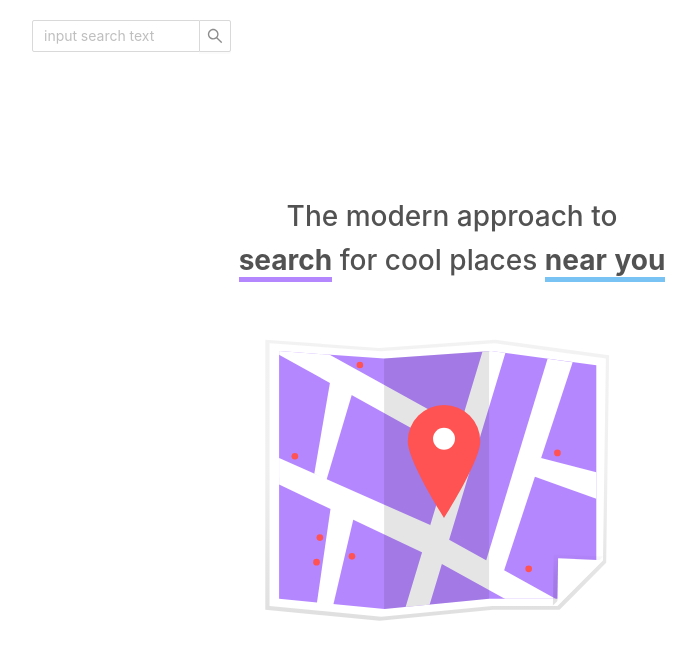
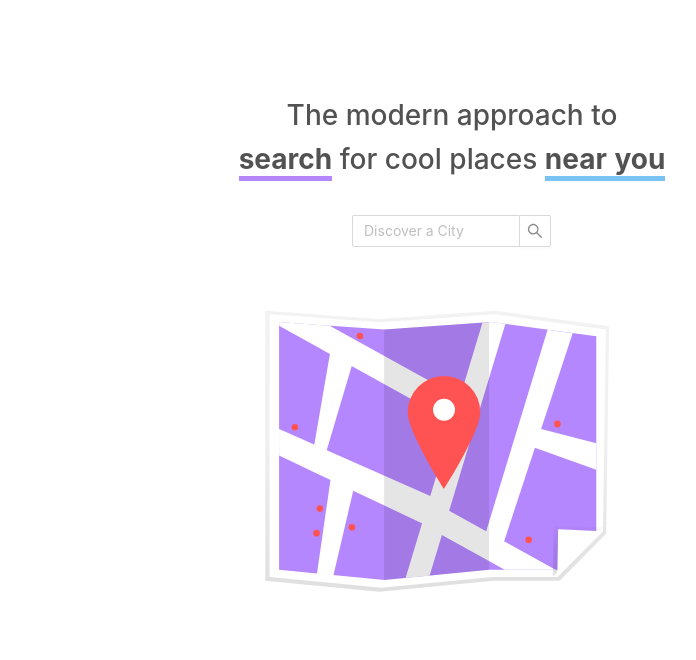
Before and after one commit to thomsz/nearby-locations, a React (Create React App) app: page / in a window 1280 px wide. Shown: the top 660 px of the page, without its empty margins (188-884 px from the left). Built offline with nearby package versions, Linux system fonts and the light colour scheme; no server answers; what google-maps-react would draw is missing.

Commit message:
Put search field into its own component Move search field into the placeholder when map isn't shown

```diff
--- a/src/App.js
+++ b/src/App.js
@@ -1,13 +1,11 @@
 import React, { useState, useEffect } from 'react';
 import geocode from 'react-geocode';
 import axios from 'axios';
-import { Input, Spin } from 'antd';
+import { Spin } from 'antd';
 import './App.css';
 import Map from './components/Map/Map';
-import { capitalize } from './utils/utils';
+import SearchField from './components/SearchField/SearchField';
 import { ReactComponent as Placeholder } from './images/map1.svg';
-
-const { Search } = Input;
 
 const App = () => {
 	const [searchQuery, setSearchQuery] = useState('');
@@ -42,6 +40,7 @@ const App = () => {
 							`http://api.geonames.org/findNearbyPlaceNameJSON?lat=${lat}&lng=${lng}&radius=${radius}&cities=cities15000&username=${process.env.REACT_APP_GEONAMES_USERNAME}`
 						);
 						const { geonames } = data;
+						console.log(geonames);
 
 						if (statusText === 'OK' && geonames.length > 0) {
 							const nearbyCities = [];
@@ -89,28 +88,25 @@ const App = () => {
 		}
 	}, [searchQuery]);
 
-	const onSearch = (input) => {
-		setSearchQuery(capitalize(input));
-	};
-
 	return (
 		<div className="App">
+			{!showPlaceholder && (
 				<div className="Header">
 					<div className="column">
-					<Search
-						placeholder="input search text"
-						onSearch={onSearch}
-						style={{ width: 200 }}
-						allowClear={true}
-					/>
+						<SearchField setSearchQuery={setSearchQuery} />
 					</div>
 					<div className="column">
 						<h2>{searchQuery}</h2>
 					</div>
 				</div>
+			)}
+
 			{showPlaceholder ? (
-				<div className="container">
+				<div className="container" style={{ paddingTop: 50 }}>
 					<Placeholder style={{ height: 400 }} />
+					<div style={{ padding: 20 }}>
+						<SearchField setSearchQuery={setSearchQuery} />
+					</div>
 					<h1 style={{ color: '#525252' }}>
 						The modern approach to
 						<br />
--- /dev/null
+++ b/src/components/SearchField/SearchField.js
@@ -0,0 +1,24 @@
+import React from 'react';
+import { Input } from 'antd';
+import { capitalize } from '../../utils/utils';
+
+const { Search } = Input;
+
+const SearchField = (props) => {
+	const { setSearchQuery } = props;
+
+	const onSearch = (input) => {
+		setSearchQuery(capitalize(input));
+	};
+
+	return (
+		<Search
+			placeholder="Discover a City"
+			onSearch={onSearch}
+			style={{ width: 200 }}
+			allowClear={true}
+		/>
+	);
+};
+
+export default SearchField;
```
Lines whose indentation alone changed are shown as unchanged.
